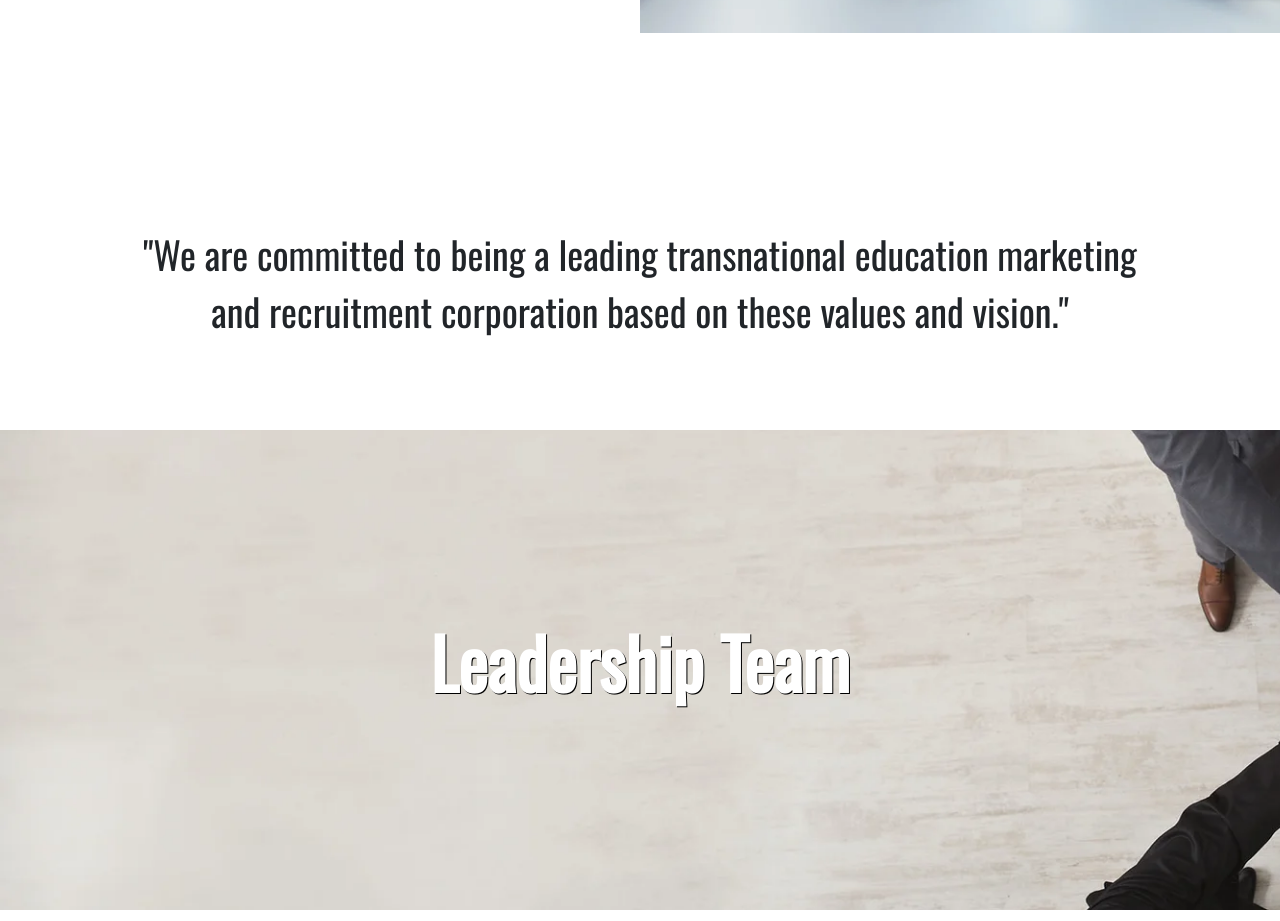
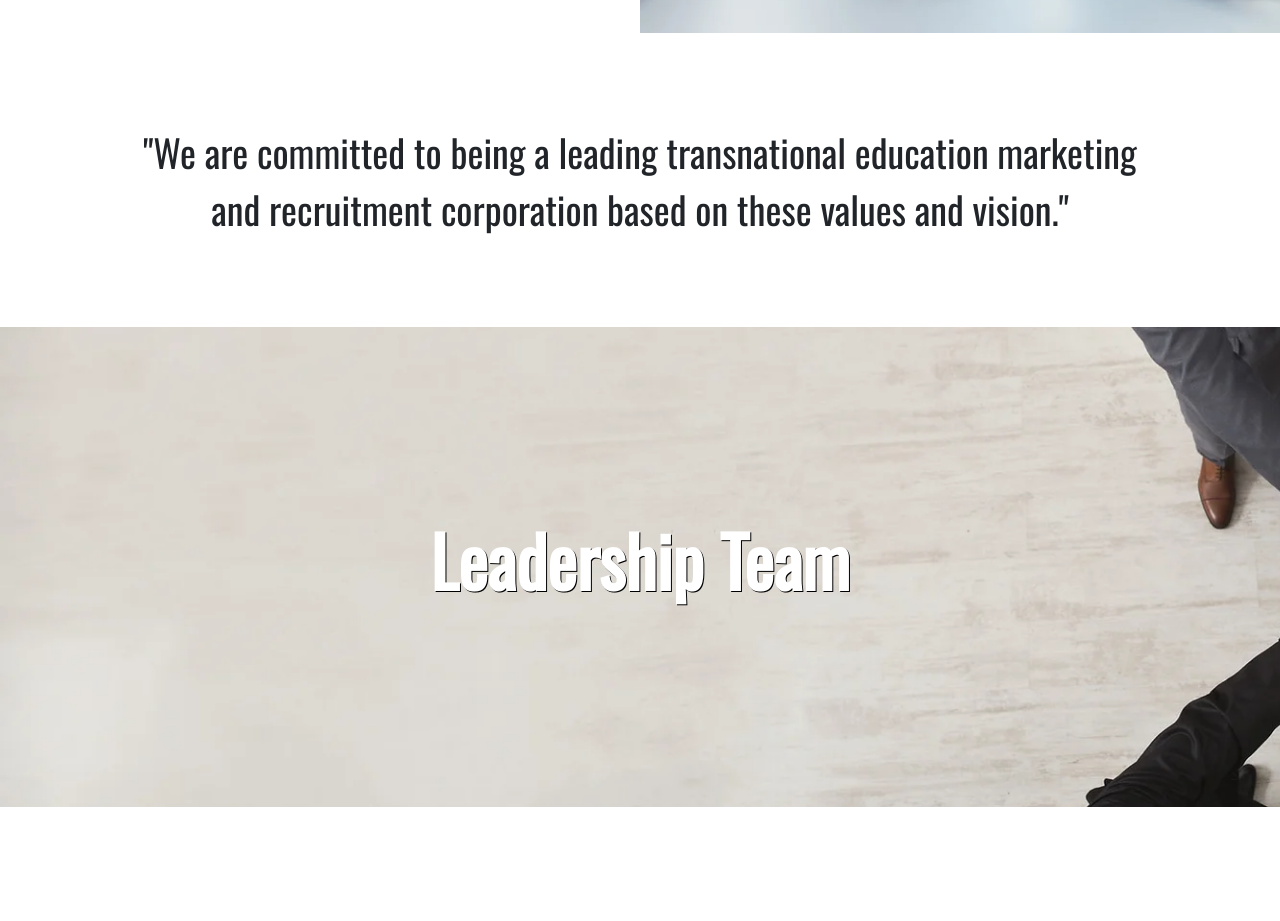
Before and after one commit to 9944098125/alethia_education_frontend, a React (Create React App) app: page /our-story in a window 1280 px wide. Shown: the part 4900-5821 px from the top of the page. Built offline with nearby package versions, Linux system fonts and the light colour scheme.

Commit message:
margins resolved

```diff
--- a/src/Components/OurCompany/styledComponents.js
+++ b/src/Components/OurCompany/styledComponents.js
@@ -325,7 +325,9 @@ export const CommittedText = styled.p`
   text-align: center;
   @media screen and (min-width: 768px) {
     font-size: 38px;
+    margin-top: -8%;
   }
+
   @media screen and (max-width: 768px) {
     font-size: 25px;
   }
```
